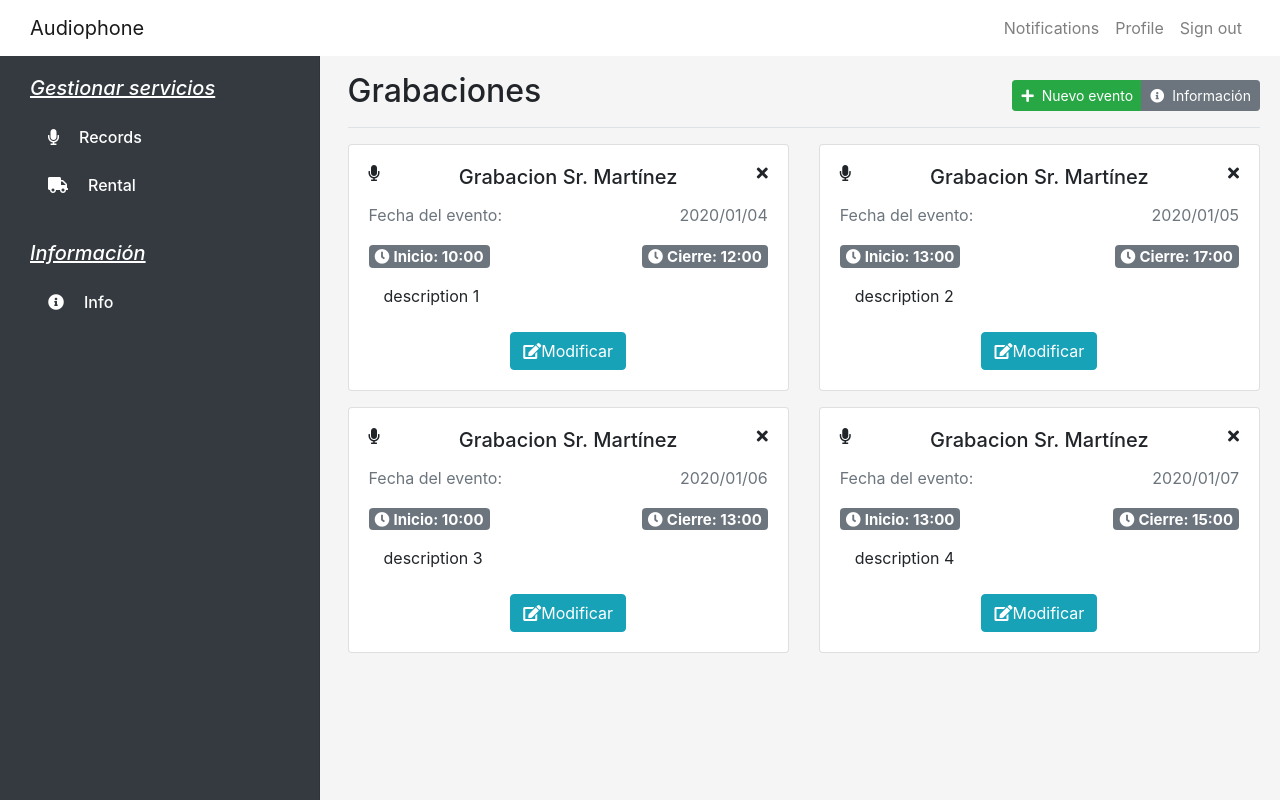
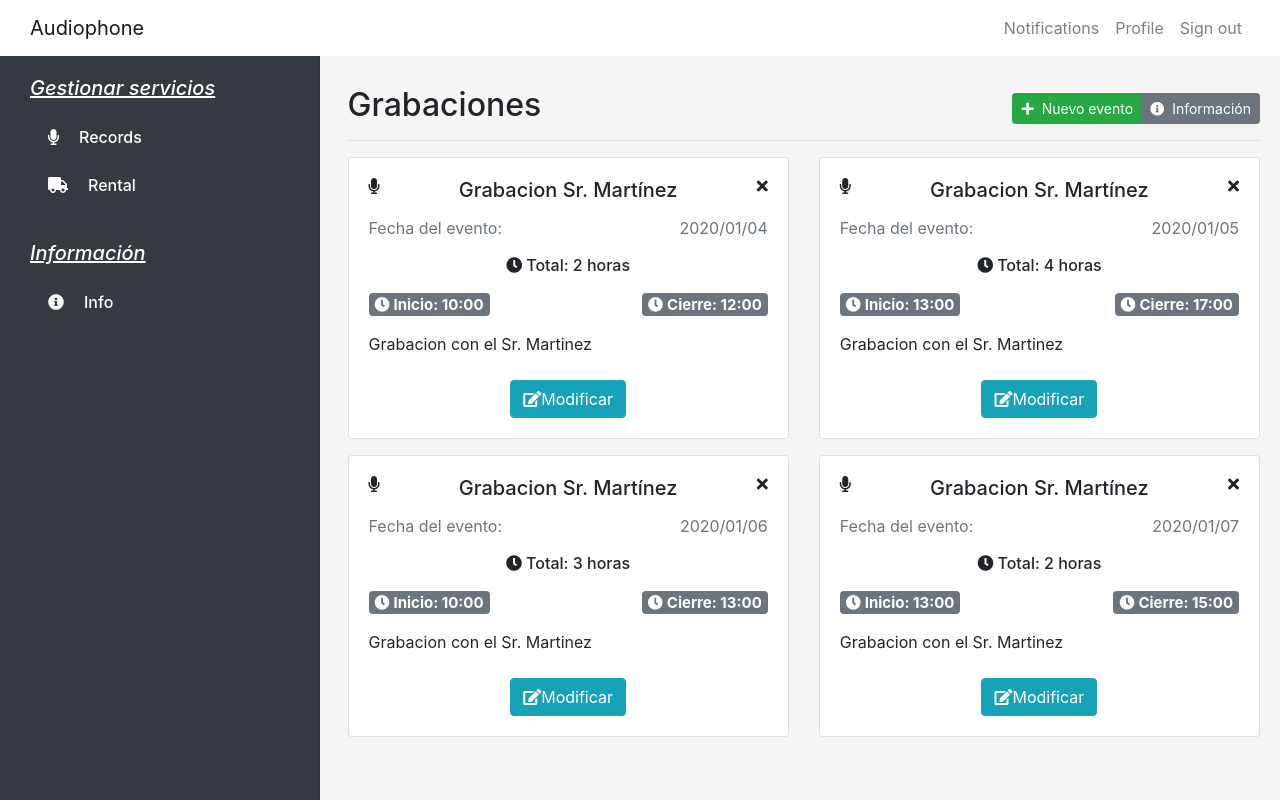
Before and after one commit to eaudiophone/audiophone-core, a React (Create React App) app: page /home/records in a window 1280 px wide. Built offline with nearby package versions, Linux system fonts and the light colour scheme.

Commit message:
actualizacion de la vista de records

```diff
--- a/src/components/card/Card.jsx
+++ b/src/components/card/Card.jsx
@@ -1,3 +1,75 @@
 import React from 'react';
 
-const Card = ( props ) => ();
+const Card = ( props ) => (
+
+	<div className="col-sm-6 mb-3">
+		<div className="card">
+			<div className="card-body">
+				{ cardBody( props.meeting ) }
+			</div>
+		</div>
+	</div>
+);
+
+const cardBody = ( meeting ) => (
+
+	<div className="container-fluid">
+
+		<div className="row d-flex justify-content-between">
+			<i className={ meeting.icon }></i>
+			<h5 className="card-title">{ meeting.title }</h5>
+			<i className="fas fa-times pointer"></i>
+		</div>
+
+		<div className="row d-flex justify-content-between">
+
+			<label className="card-subtitle mb-2 text-muted text-left pt-2">
+				Fecha del evento:
+			</label>
+
+			<label className="card-subtitle mb-2 text-muted text-left pt-2">
+            	{ meeting.appointmentDate }
+            </label>
+
+		</div>
+
+		<div className="row pt-2 d-flex justify-content-center">
+             <h6>
+                <i className="mr-1 fas fa-clock"></i>
+                Total: { meeting.totalHours } horas
+            </h6>
+        </div>
+
+		<div className="row d-flex justify-content-between pt-2">
+
+			<h5>
+                <span className="badge badge-secondary">
+                    <i className="mr-1 fas fa-clock"></i>
+                    Inicio: { meeting.startingTime }
+                 </span>
+           	</h5>
+
+            <h5>
+                <span className="badge badge-secondary">
+                    <i className="mr-1 fas fa-clock"></i>
+                    Cierre: { meeting.finalHour }
+                </span>
+            </h5>
+        </div>
+
+        <div className="row pt-2 text-justify">
+            <p>{ meeting.description }</p>
+        </div>
+
+        <div className="row d-flex justify-content-center pt-2">
+            <button className="btn btn-info">
+                <i className="fas fa-edit"></i>
+                Modificar
+            </button>
+        </div>
+
+	</div>
+
+);
+
+export default Card;
--- a/src/components/sidebar/Sidebar.jsx
+++ b/src/components/sidebar/Sidebar.jsx
@@ -1,7 +1,7 @@
 import React, { Component } from 'react';
 import { Link } from 'react-router-dom';
 
-import { MENU } from './Sidebar-hardcode';
+import { MENU } from './SidebarHardcode';
 import './Sidebar.css';
 
 class Sidebar extends Component {
--- a/src/pages/home/Home.css
+++ b/src/pages/home/Home.css
@@ -3,7 +3,7 @@ body {
 }
 
 .col-9 {
-	margin-top: 4%;
+	margin-top: 5%;
 }
 
 #content {
--- a/src/pages/record/Record.jsx
+++ b/src/pages/record/Record.jsx
@@ -1,5 +1,7 @@
 import React, { Component } from 'react';
 import { recordMeetings } from './RecordHardcode';
+
+import Card from './../../components/card/Card';
 
 class Record extends Component {
 
@@ -40,79 +42,10 @@ class Record extends Component {
 		return (
 
     		<div className="row">
-
     			{ this.state.meeting.map( ( element ) => (
-
-    					<div className="col-sm-6 mb-3" key={ element.id }>
-
-    						<div className="card">
-    							<div className="card-body">
-    								{ this.getCardmeeting( element ) }
-    							</div>
-    						</div>
-
-    					</div>
-    				))
-
+    				<Card meeting={ element } key={ element.id } /> ))
     			}
-
     		</div>
-		);
-	}
-
-	getCardmeeting( element ) {
-
-		return (
-
-			<div className="container-fluid">
-
-				<div className="row d-flex justify-content-between">
-					<i className="fas fa-microphone"></i>
-					<h5 className="card-title">{ element.title }</h5>
-					<i className="fas fa-times pointer"></i>
-				</div>
-
-				<div className="row d-flex justify-content-between">
-
-					<label className="card-subtitle mb-2 text-muted text-left pt-2">
-						Fecha del evento:
-					</label>
-
-					<label className="card-subtitle mb-2 text-muted text-left pt-2">
-               			{ element.appointmentDate }
-            		</label>
-
-				</div>
-
-				<div className="row d-flex justify-content-between pt-2">
-
-					<h5>
-                    	<span className="badge badge-secondary">
-                      		<i className="mr-1 fas fa-clock"></i>
-                      		Inicio: { element.startingTime }
-                    	</span>
-                    </h5>
-
-                    <h5>
-                    	<span className="badge badge-secondary">
-                      		<i className="mr-1 fas fa-clock"></i>
-                      		Cierre: { element.finalHour }
-                    	</span>
-                    </h5>
-
-                   <div className="col-sm-12 pt-2 text-justify">
-                    	<p>{ element.description }</p>
-                  </div>
-                </div>
-
-                <div className="row d-flex justify-content-center pt-2">
-                	<button className="btn btn-info">
-                       	<i className="fas fa-edit"></i>
-                    	Modificar
-                    </button>
-                </div>
-
-			</div>
 		);
 	}
 
--- a/src/pages/record/RecordHardcode.jsx
+++ b/src/pages/record/RecordHardcode.jsx
@@ -1,38 +1,42 @@
 export const recordMeetings = [
 	{
 		id: 1,
+		icon: 'fas fa-microphone',
 		title: 'Grabacion Sr. Martínez',
 		appointmentDate: '2020/01/04',
 		startingTime: '10:00',
 		totalHours: 2,
 		finalHour: '12:00',
-		description: 'description 1'
+		description: 'Grabacion con el Sr. Martinez'
 	},
 	{
 		id: 2,
+		icon: 'fas fa-microphone',
 		title: 'Grabacion Sr. Martínez',
 		appointmentDate: '2020/01/05',
 		startingTime: '13:00',
 		totalHours: 4,
 		finalHour: '17:00',
-		description: 'description 2'
+		description: 'Grabacion con el Sr. Martinez'
 	},
 	{
 		id: 3,
+		icon: 'fas fa-microphone',
 		title: 'Grabacion Sr. Martínez',
 		appointmentDate: '2020/01/06',
 		startingTime: '10:00',
 		totalHours: 3,
 		finalHour: '13:00',
-		description: 'description 3'
+		description: 'Grabacion con el Sr. Martinez'
 	},
 	{
 		id: 4,
+		icon: 'fas fa-microphone',
 		title: 'Grabacion Sr. Martínez',
 		appointmentDate: '2020/01/07',
 		startingTime: '13:00',
 		totalHours: 2,
 		finalHour: '15:00',
-		description: 'description 4'
+		description: 'Grabacion con el Sr. Martinez'
 	}
 ];
```
Also changed, not shown: src/components/sidebar/SidebarHardcode.jsx (renamed from src/components/sidebar/Sidebar-hardcode.jsx).
